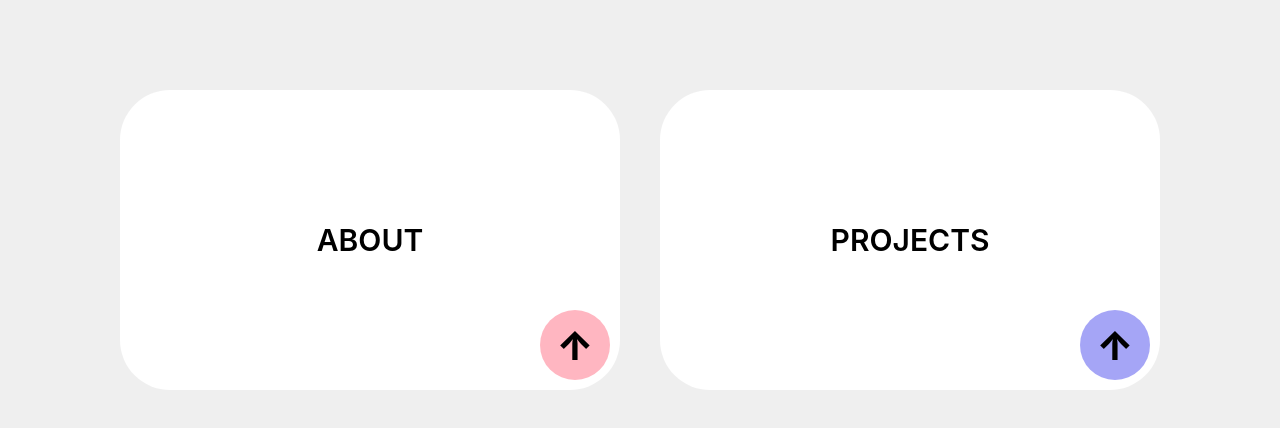
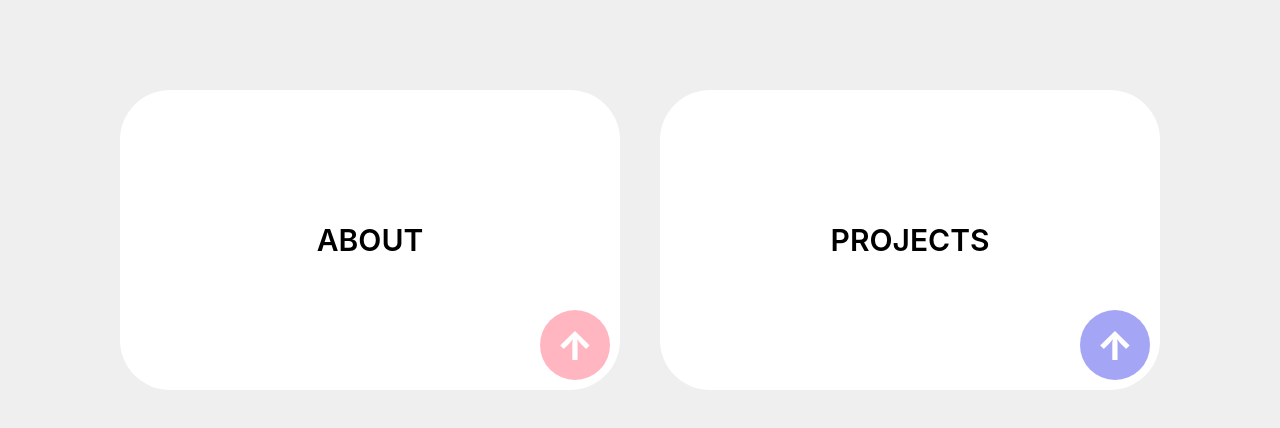
Before and after one commit to jizero1/react-portfolio3, a React (Create React App) app: page / in a window 1280 px wide. Shown: the part 1086-1514 px from the top of the page. Built offline with nearby package versions, Linux system fonts and the light colour scheme.

Commit message:
common-info-box를 link태그로 감싸서 페이지 이동 구현

```diff
--- a/src/pages/Home/Home.css
+++ b/src/pages/Home/Home.css
@@ -134,6 +134,7 @@
     flex-direction: column;
     position: relative;
     padding: 30px;
+    color: black;
 }
 .common-info-box::before {
     content: "\2191";
@@ -153,10 +154,16 @@
     transition: transform 0.3s ease;
 }
 .home-info-about::before {
+    color: white;
     background-color: #FFB6C1;
 }
 .home-info-project:before {
+    color: white;
     background-color: rgb(165, 165, 246);
+}
+.common-info-box:hover::before {
+    background-color: white;
+    color: black;
 }
 .common-info-box:hover::before {
     /* transform: rotateX(20deg); */
@@ -182,9 +189,6 @@
 }
 .home-info-project:hover {
     background-color: rgb(165, 165, 246);
-}
-.common-info-box:hover::before {
-    background-color: white;
 }
 
 .common-info-text {
@@ -235,5 +239,8 @@
 }
 
 .home-info-navigation {
-
+    /* color: black; */
 }
+a {
+    /* color: black; */
+}
--- a/src/pages/Home/Home.js
+++ b/src/pages/Home/Home.js
@@ -64,19 +64,23 @@ const HomeInfo = () => {
                 <p className="home-info-title">OVERVIEW</p>
                 <p className="common-info-text"><span className="common-info-spanText">ABOUT</span>에는 자기소개, 사용하는 기술, 그리고 프론트엔드 개발자로서의 목표와 비전 대한 내용이 담겨있습니다.</p>
                 <p className="common-info-text"><span className="common-info-spanText">PROJECTS</span>에는 작업했던 프로젝트 소개와 문제 해결 상황 등에 대해 상세히 설명이 되어있습니다.</p>
-                <hr className="home-info-header-line"/>
+                <hr className="home-info-header-line" />
             </div>
             {/* about과 projects 페이지로 이동하는 부분 */}
             <div className="home-info-navigation common-flex">
                 {/* 위쪽+왼쪽 그림자 주기 */}
+                <Link to="/about">
                     <div className="common-info-box home-info-about common-flex" >
                         <p className="common-info-box-title">ABOUT</p>
                         <p className="common-info-box-text">자기소개, 사용하는 기술, 프론트엔드 개발자로서 목표와 비전</p>
                     </div>
+                </Link>
+                <Link to="/project">
                     <div className="common-info-box home-info-project common-flex">
                         <p className="common-info-box-title">PROJECTS</p>
                         <p className="common-info-box-text">프로젝트 소개 및 문제 해결에 대한 설명</p>
                     </div>
+                </Link>
             </div>
         </div>
     )
--- a/src/pages/Menu/Menu.css
+++ b/src/pages/Menu/Menu.css
@@ -1,4 +1,4 @@
-a {
+.common-link {
     color: white;
 }
 
```
Lines whose indentation alone changed are shown as unchanged.
